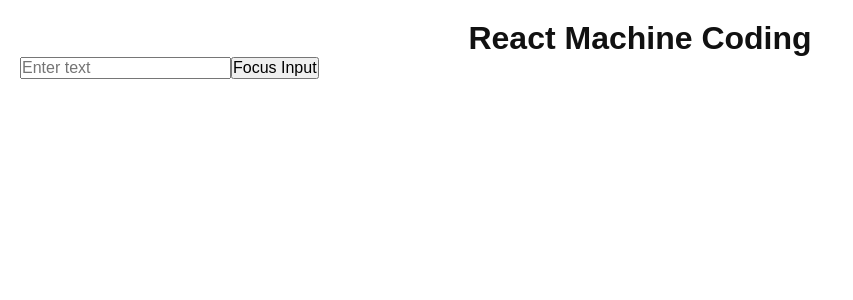
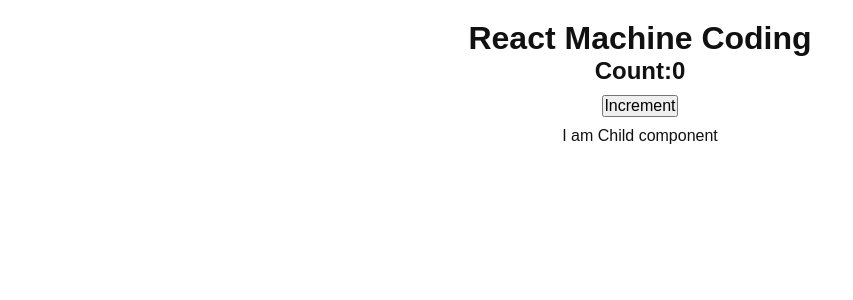
Before and after one commit to Saurabh884/react-machine-coding, a React (Vite) app: page / in a window 1280 px wide. Shown: the top 300 px of the page, without its empty margins (0-853 px from the left). Built offline with nearby package versions, Linux system fonts and the light colour scheme.

Commit message:
feat: Added react memo usage

```diff
--- a/src/App.tsx
+++ b/src/App.tsx
@@ -1,12 +1,11 @@
 import "./App.css";
-
-import UseRef from "./applications/useref";
+import ReactMemo from "./applications/react-memo";
 
 function App() {
   return (
     <div className="app">
       <h1 className="main-header">React Machine Coding</h1>
-      <UseRef />
+      <ReactMemo />
     </div>
   );
 }
--- /dev/null
+++ b/src/applications/react-memo/components/Child.tsx
@@ -0,0 +1,9 @@
+import React from "react";
+
+const Child = React.memo(() => {
+  console.log("Child component rendered");
+
+  return <div> I am Child component</div>;
+});
+
+export default Child;
--- /dev/null
+++ b/src/applications/react-memo/components/ReactMemo.tsx
@@ -0,0 +1,22 @@
+import { useState } from "react";
+import Child from "./Child";
+import styles from "./react-memo.module.css";
+
+const ReactMemo = () => {
+  const [count, setcount] = useState<number>(0);
+
+  const handleIncrement = () => {
+    setcount((prev) => prev + 1);
+  };
+  return (
+    <div className={styles.app_container}>
+      <h2>Count:{count}</h2>
+      <div className={styles.increment}>
+        <button onClick={handleIncrement}>Increment</button>
+      </div>
+      <Child />
+    </div>
+  );
+};
+
+export default ReactMemo;
--- /dev/null
+++ b/src/applications/react-memo/components/react-memo.module.css
@@ -0,0 +1,7 @@
+.app_container {
+  text-align: center;
+}
+.increment {
+  padding: 10px;
+  cursor: pointer;
+}
--- /dev/null
+++ b/src/applications/react-memo/index.ts
@@ -0,0 +1 @@
+export { default } from "./components/ReactMemo";
```
